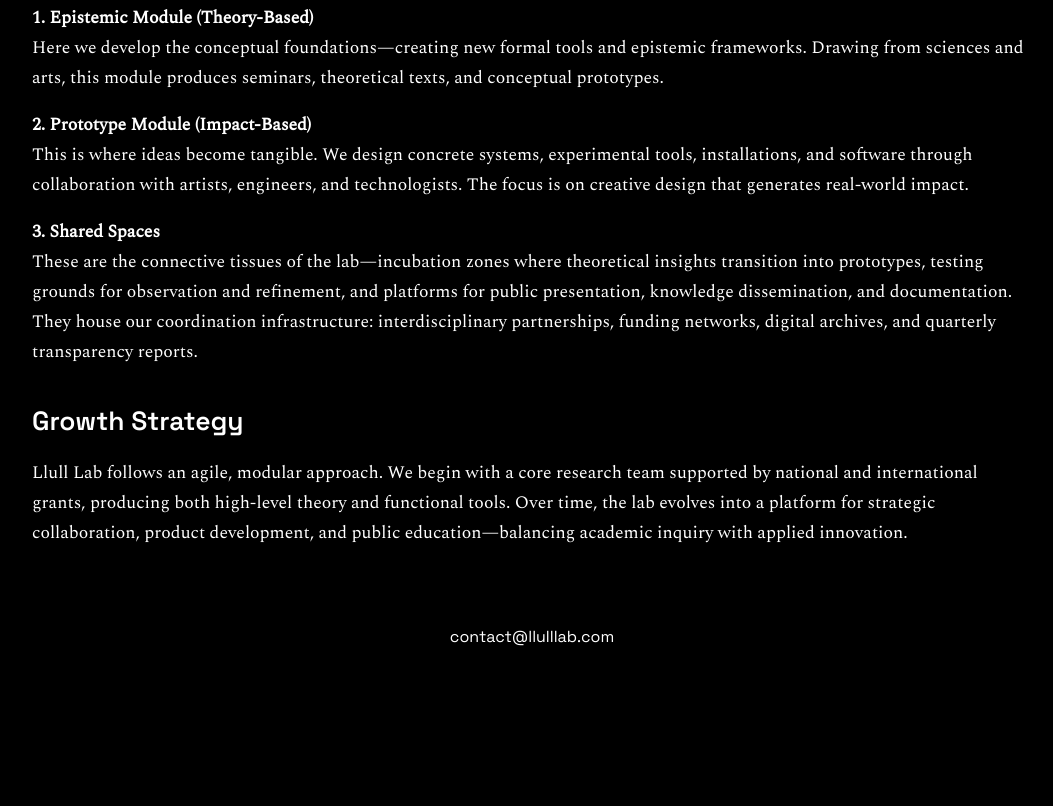
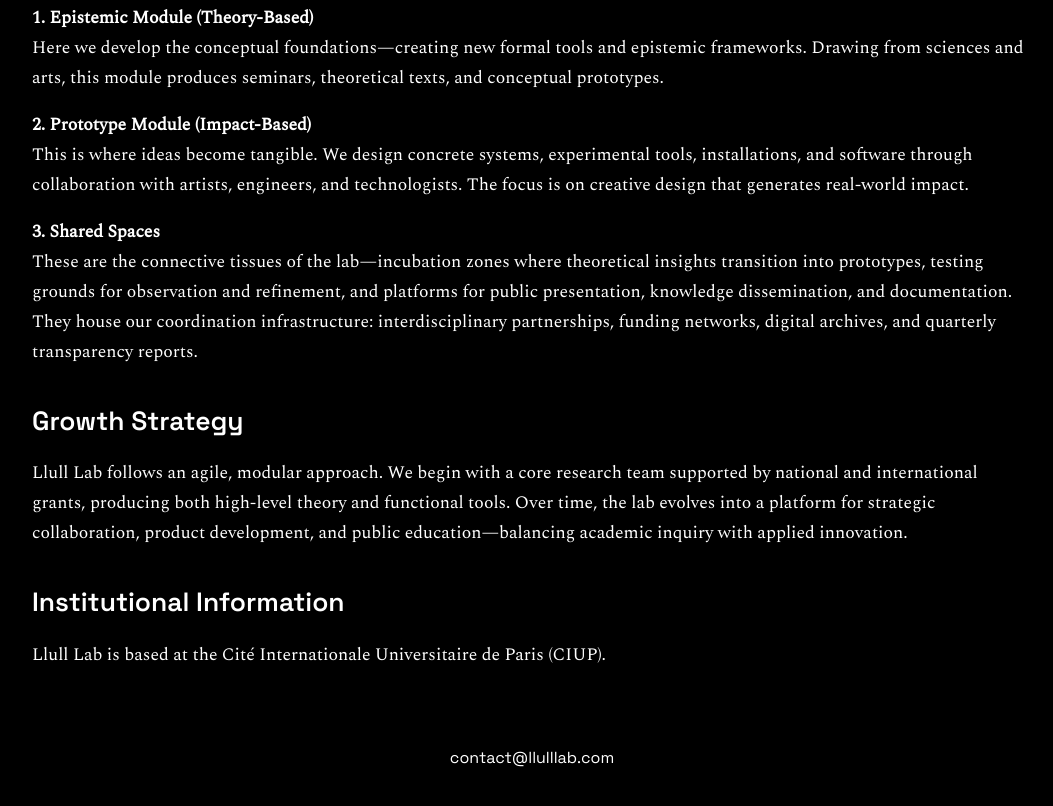
Before and after one commit to llulllab/llulllab.github.io, a plain HTML site: page en/about.html in a window 1280 px wide. Shown: the part 1986-2792 px from the top of the page, without its empty margins (108-1161 px from the left). Before the commit the page ends 2689 px from the top, so only its background shows below. Drawn offline with nearby package versions, Linux system fonts and the light colour scheme.

Commit message:
Update about.html

```diff
--- a/en/about.html
+++ b/en/about.html
@@ -120,6 +120,9 @@
 
     <h2>Growth Strategy</h2>
     <p>Llull Lab follows an agile, modular approach. We begin with a core research team supported by national and international grants, producing both high-level theory and functional tools. Over time, the lab evolves into a platform for strategic collaboration, product development, and public education—balancing academic inquiry with applied innovation.</p>
+
+    <h2>Institutional Information</h2>
+   <p>Llull Lab is based at the Cité Internationale Universitaire de Paris (CIUP).</p>
   </div>
 
 <p style="margin-top: 60px; font-family:'Space Grotesk', sans-serif; font-size: 1em;">contact@llulllab.com</p>
```
